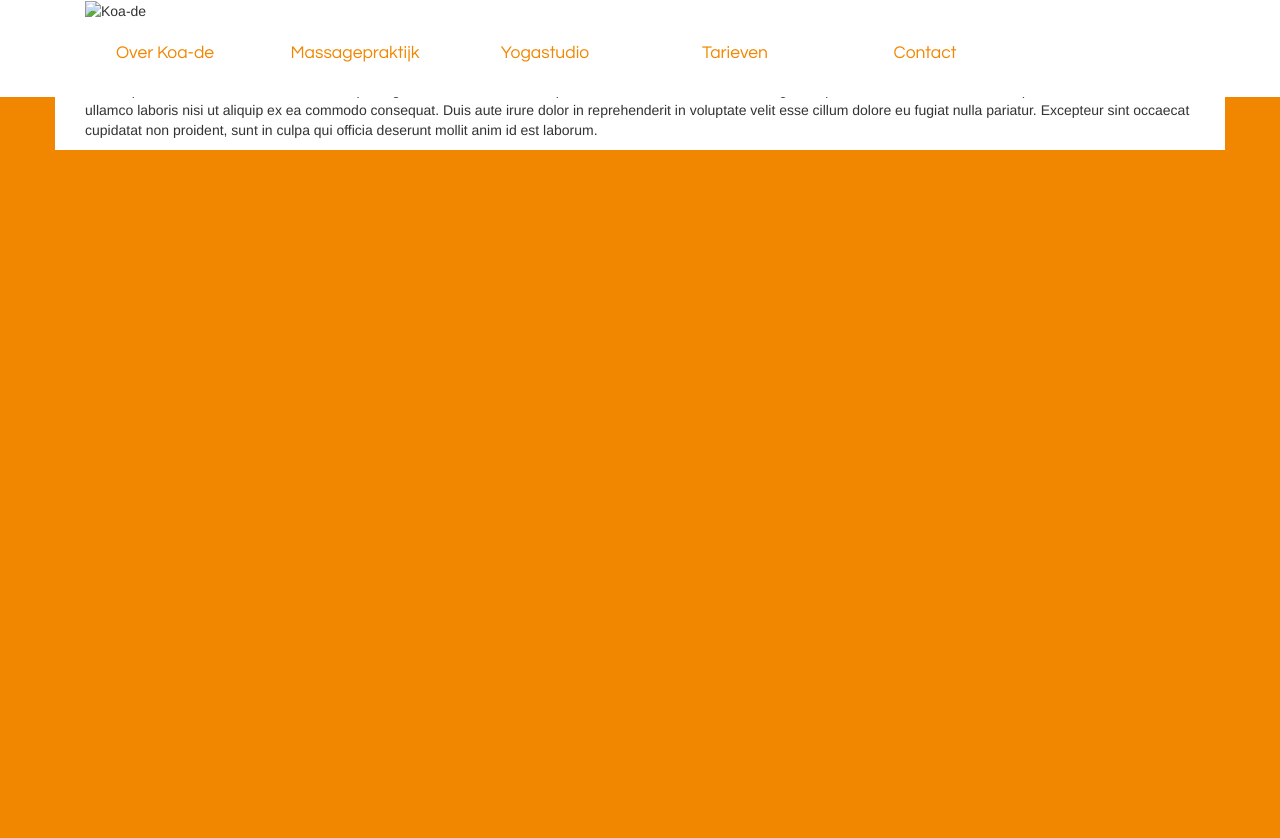
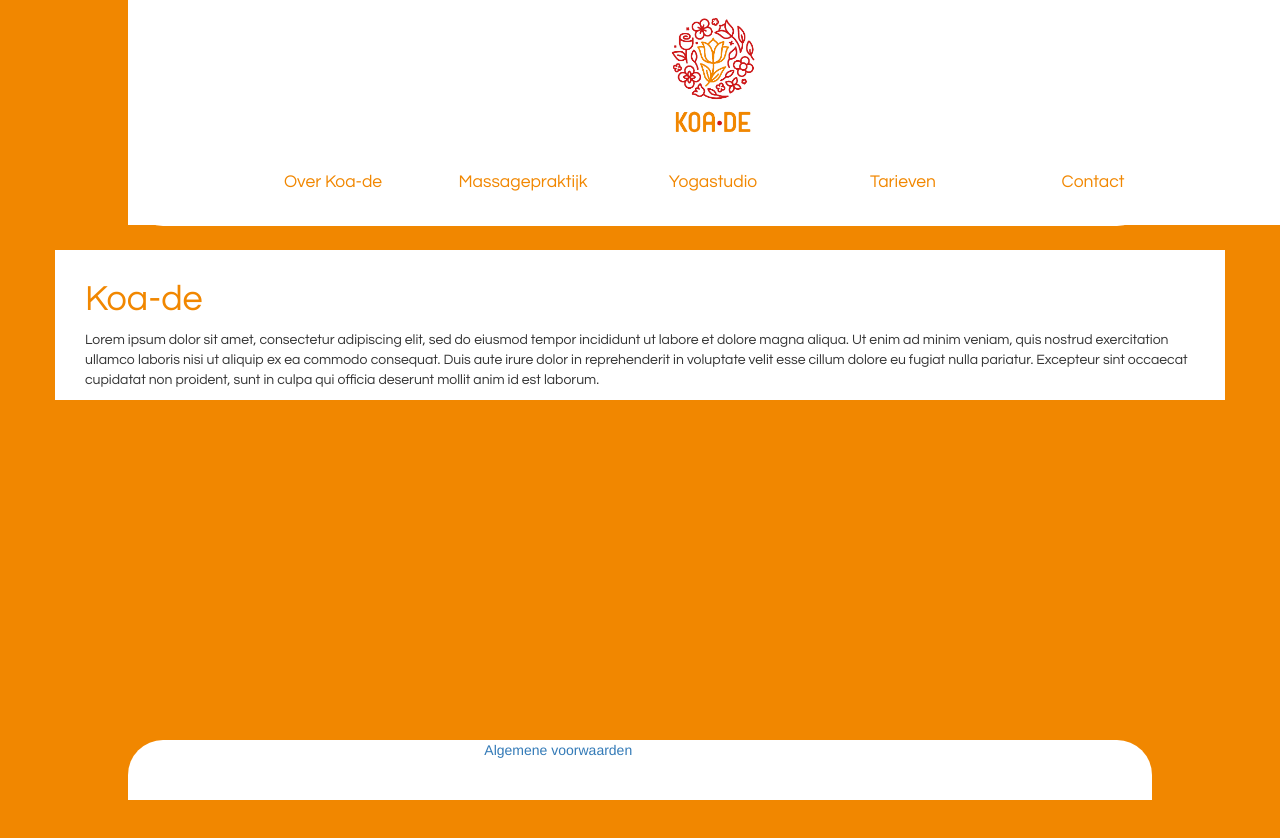
Before and after one commit to Koade/koade.github.io, a plain HTML site: page index.html in a window 1280 px wide. Before the commit the page ends 800 px from the top, so only its background shows below. Drawn offline with Linux system fonts and the light colour scheme.

Commit message:
Fixes op tweede upload

```diff
--- a/css/style.css
+++ b/css/style.css
@@ -8,6 +8,29 @@
 
 footer {
 	background-color: #ffffff;
+	bottom: 0;
+	left: 0;
+	right: 0;
+	display: block;
+	position: fixed;
+	height: 60px;
+	width: 80%;
+	margin-left: auto;
+	margin-right: auto;
+	border-top-left-radius: 35px;
+	border-top-right-radius: 35px;
+}
+
+h1 {
+	color: #f18700;
+	display: block;
+	margin-left: auto;
+	margin-right: auto;
+	font-family: Century Gothic, sans-serif;
+}
+
+p {
+	font-family: Century Gothic, sans-serif;
 }
 
 @media (min-width: 975px) {
@@ -48,6 +71,10 @@ body {
 	background-color: #ffffff;
 }
 
+.content {
+	margin-top: 250px;
+}
+
 .dditem {
 	display: none;
 }
@@ -63,6 +90,10 @@ body {
 
 .logopic {
 	vertical-align: center;
+	height: 150px;
+	margin-left: auto;
+	margin-right: auto;
+	display: block;
 }
 
 .navbar {
@@ -71,6 +102,11 @@ body {
 	position: fixed;
 	top: 0;
 	left: 0;
+	width: 80%;
+	margin-left: auto;
+	margin-right: auto;
+	border-bottom-left-radius: 35px;
+	border-bottom-right-radius: 35px;
 }
 
 .navbar a {
--- a/index.html
+++ b/index.html
@@ -22,8 +22,9 @@
     <nav class="navbar navbar-fixed-top">
       <div class="container">
         <div class="col-md-12">
-             <img src="/images/logo.png" alt="Koa-de" class="logopic" />
+             <img src="/images/logo.jpg" alt="Koa-de" class="logopic" />
         </div>
+        <div class="col-md-1"></div>
         <div class="col-md-2">
           <a href="over.html"><div class="nav-item"><p>Over Koa-de</p></div></a>
         </div>
@@ -74,8 +75,14 @@
 
 <footer>
 
-<script src="/javascript/jquery-1.12.4.min.js"></script>
-<script src="/javascript/main.js"></script>
+<div class="col-md-4"></div>
+<div class="col-md-4">
+    <a class="nav-item" href="voorwaarden.html">Algemene voorwaarden</a>
+</div>
+<div class="col-md-4"></div>
+
+    <script src="/javascript/jquery-1.12.4.min.js"></script>
+    <script src="/javascript/main.js"></script>
 
 
 </footer>
```
